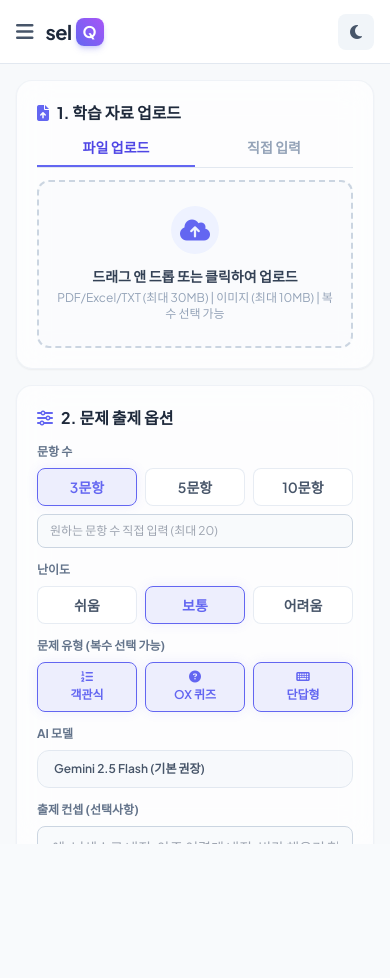
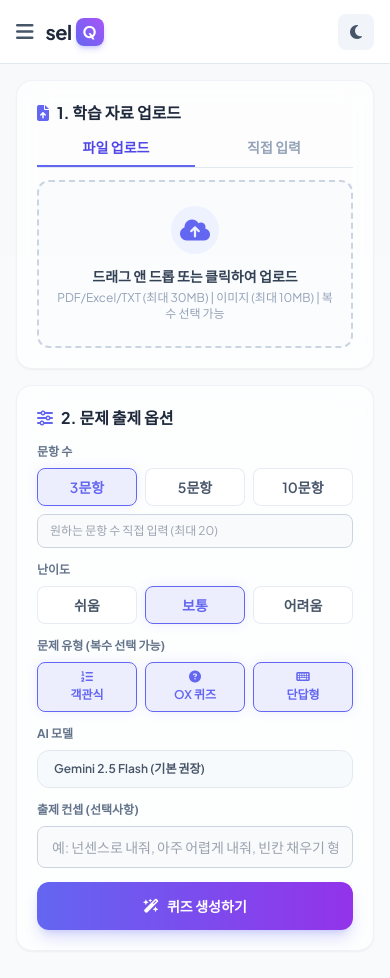
Before and after one commit to wondaero/selqu, a plain HTML site: page index.html in a window 390 px wide. Before the commit the page ends 844 px from the top, so only its background shows below. Drawn offline with nearby package versions, Linux system fonts and the light colour scheme; a script that the page names is missing.

Commit message:
fix: restore window scrolling on mobile for address bar collapse and pull-to-refresh

```diff
--- a/app.js
+++ b/app.js
@@ -541,7 +541,7 @@ function updateLayoutForState() {
     }
     if (DOM.rightPanel) {
       DOM.rightPanel.classList.remove('hidden');
-      DOM.rightPanel.className = 'flex-1 flex flex-col max-w-3xl mx-auto w-full pb-24'; // 문제 푸는 화면 및 결과 화면 하단 짤림 방지
+      DOM.rightPanel.className = 'flex-1 flex flex-col max-w-3xl mx-auto w-full md:h-full md:overflow-hidden pb-24'; // 모바일 짤림 방지 및 데스크톱 고정 레이아웃 싱크
     }
   } else {
     // 대기 상태(첫 로드 등)일 때는 퀴즈 패널을 완전히 숨기고, 좌측 설정 패널만 중앙 정렬(최대 xl)하여 깔끔한 설정 전용 뷰로 사용
--- a/index.html
+++ b/index.html
@@ -53,7 +53,7 @@
 <body class="min-h-screen bg-slate-50 text-slate-900 transition-colors duration-300 dark:bg-slate-950 dark:text-slate-50">
 
   <!-- 메인 대시보드 레이아웃 -->
-  <div class="flex h-screen h-[100dvh] md:overflow-hidden">
+  <div class="flex flex-col md:flex-row min-h-screen min-h-[100dvh] md:h-screen md:h-[100dvh] md:overflow-hidden">
 
     <!-- 좌측 사이드바: 학습 히스토리 (데스크톱 전용, 모바일은 슬라이드인 토글) -->
     <aside id="historySidebar" class="w-[85vw] max-w-[320px] md:w-80 bg-white border-r border-slate-200 dark:bg-slate-900 dark:border-slate-800 flex flex-col flex-shrink-0 transition-transform duration-300 transform md:translate-x-0 -translate-x-full fixed md:relative z-30 h-full">
@@ -96,7 +96,7 @@
     <div id="sidebarOverlay" class="fixed inset-0 bg-black/40 backdrop-blur-sm z-20 hidden md:hidden"></div>
 
     <!-- 우측 메인 영역 -->
-    <div class="flex-1 flex flex-col h-full overflow-hidden">
+    <div class="flex-1 flex flex-col md:h-full md:overflow-hidden">
 
       <!-- 메인 탑 내비게이션 헤더 -->
       <header class="h-16 border-b border-slate-200 dark:border-slate-800 bg-white dark:bg-slate-900 flex items-center justify-between px-4 md:px-6 z-10">
@@ -125,7 +125,7 @@
       </header>
 
       <!-- 메인 콘텐츠 스크롤 뷰 -->
-      <main class="flex-1 overflow-y-auto p-4 pb-28 md:p-5 bg-slate-50/50 dark:bg-slate-950/50 flex flex-col md:flex-row gap-6">
+      <main class="flex-1 md:overflow-y-auto p-4 pb-28 md:p-5 bg-slate-50/50 dark:bg-slate-950/50 flex flex-col md:flex-row gap-6">
 
         <!-- 좌측 패널: 업로드 및 설정 -->
         <section id="leftPanel" class="w-full md:w-[420px] flex flex-col gap-4 flex-shrink-0 pb-12">
```
